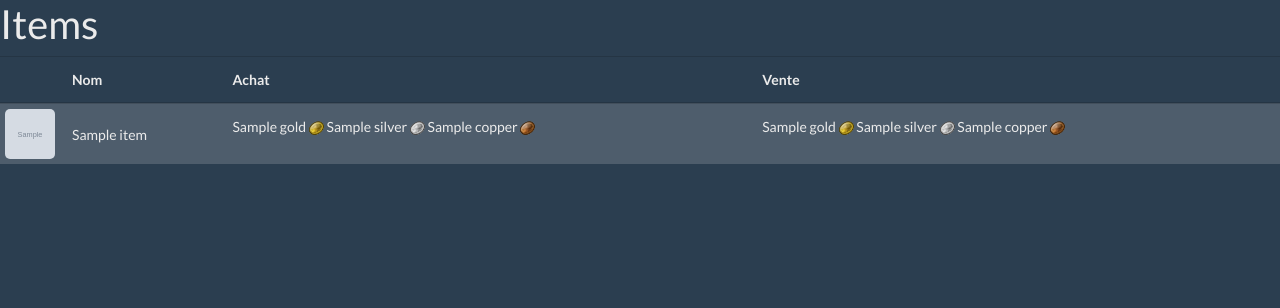
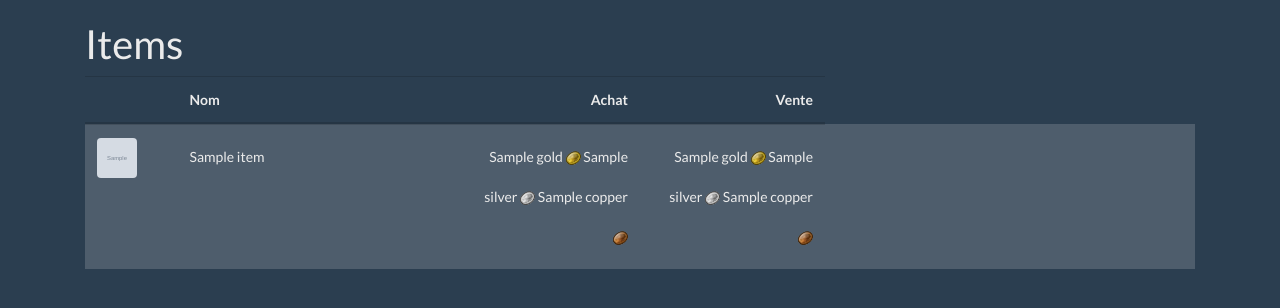
Before and after one commit to gregcanu/gw2, a Symfony app: template templates/gw2/items.html.twig in a window 1280 px wide. Shown: the part 48-356 px from the top of the page. Run offline with Twig, Linux system fonts and the light colour scheme; the template is opened without the code that fills it: most values are stand-ins (such as "Sample title", 1, 10 or a date in 2020); grey boxes marked "Sample" are stand-in pictures; some libraries are stand-ins or nearby versions.

Commit message:
CSS items GW2
Création d'un fichier CSS spécifique pour la partie gw2
Mise en forme du tableau des items gw2

```diff
--- /dev/null
+++ b/public/css/gw2.css
@@ -0,0 +1,18 @@
+.item_icon {
+    height: 40px;
+    width: 40px;
+    border-radius: 4px;
+}
+
+#tableGw2Items tbody tr:nth-child(odd) {
+    background-color: #4E5D6C;
+}
+
+#tableGw2Items td {
+    vertical-align: middle !important;
+    line-height: 40px;
+}
+
+.align_right {
+    text-align: right;
+}
--- a/public/css/main.css
+++ b/public/css/main.css
@@ -1,27 +1,12 @@
 body {
     /*height: 1080px;*/
+}
+
+.container {
+    margin-top: 20px;
 }
 
 #cv {
     height: 1080px;
     width: 100%;
 }
-.item_icon {
-    height: 50px;
-    width: 50px;
-    border-radius: 5px;
-}
-
-#tableGw2Items tbody tr:nth-child(odd) {
-    background-color: #4E5D6C;
-}
-
-#tableGw2Items .cell_icon {
-    height: 50px;
-    width: 50px;
-    padding: 5px;
-}
-
-#tableGw2Items .cell_name {
-    vertical-align: middle;
-}
--- a/src/Entity/Gw2.php
+++ b/src/Entity/Gw2.php
@@ -7,7 +7,7 @@ class Gw2 {
     private $api_url = 'https://api.guildwars2.com/v2/';
     private $item = 'items?id=';
     private $listing = 'commerce/listings/';
-    private $items_id = [90910, 75919, 73248, 46738, 46739, 19722, 37907, 19721];
+    private $items_id = [75919,73248,90910,46738,46739,19722,37907,19721];
 
     public function getApiUrl() {
         return $this->api_url;
--- a/templates/base.html.twig
+++ b/templates/base.html.twig
@@ -7,6 +7,7 @@
             {# CSS files at "public/css/ #}
             <link href="{{ asset('css/bootstrap.min.css') }}" rel="stylesheet"/>
             <link href="{{ asset('css/main.css') }}" rel="stylesheet"/>
+            <link href="{{ asset('css/gw2.css') }}" rel="stylesheet"/>
         {% endblock %}
         {% block js %}
             {# JS files at "public/js" #}
@@ -42,7 +43,9 @@
             </ul>
         </div>
     </nav>
-{% block body %}{% endblock %}
+    <div class="container">
+        {% block body %}{% endblock %}
+    </div>
 {% block javascripts %}{% endblock %}
 </body>
 </html>
--- a/templates/gw2/items.html.twig
+++ b/templates/gw2/items.html.twig
@@ -3,29 +3,31 @@
 {% block title %}Objets GW2{% endblock %}
 
 {% block body %}
-    <h1>Items</h1>
+    <div class="page-header">
+        <h1>Items</h1>
+    </div>
     <div id="tableGw2Items">
         <table class="table table-hover">
             <thead>
-                <tr>
-                    <th scope="col"></th>
-                    <th scope="col">Nom</th>
-                    <th scope="col">Achat</th>
-                    <th scope="col">Vente</th>
+                <tr class="d-flex">
+                    <th scope="col" class="col-1"></th>
+                    <th scope="col" class="col-3">Nom</th>
+                    <th scope="col" class="col-2 align_right">Achat</th>
+                    <th scope="col" class="col-2 align_right">Vente</th>
                 </tr>
             </thead>
             <tbody>
                 {% for id in items %}
-                    <tr class="">
-                        <td class="cell_icon"><img src="{{ id.item.icon }}" alt="" class="item_icon"></td>
-                        <td class="cell_name">{{ id.item.name }}</td>
-                        <td class="cell_buy">
-                            {{ id.listing.buy.gold }}   <img src="{{ asset(('img/gw2/gold.png')) }}">
+                    <tr class="d-flex">
+                        <td class="cell_icon col-1"><img src="{{ id.item.icon }}" alt="" class="item_icon"></td>
+                        <td class="cell_name col-3">{{ id.item.name }}</td>
+                        <td class="cell_buy col-2 align_right">
+                            {% if id.listing.buy.gold != 0 %} {{ id.listing.buy.gold }} <img src="{{ asset(('img/gw2/gold.png')) }}"> {% endif %}
                             {{ id.listing.buy.silver }} <img src="{{ asset(('img/gw2/silver.png')) }}">
                             {{ id.listing.buy.copper }} <img src="{{ asset(('img/gw2/copper.png')) }}">
                         </td>
-                        <td class="cell_sell">
-                            {{ id.listing.sell.gold }}   <img src="{{ asset(('img/gw2/gold.png')) }}">
+                        <td class="cell_sell col-2 align_right">
+                            {% if id.listing.buy.gold != 0 %} {{ id.listing.sell.gold }} <img src="{{ asset(('img/gw2/gold.png')) }}"> {% endif %}
                             {{ id.listing.sell.silver }} <img src="{{ asset(('img/gw2/silver.png')) }}">
                             {{ id.listing.sell.copper }} <img src="{{ asset(('img/gw2/copper.png')) }}">
                         </td>
```
